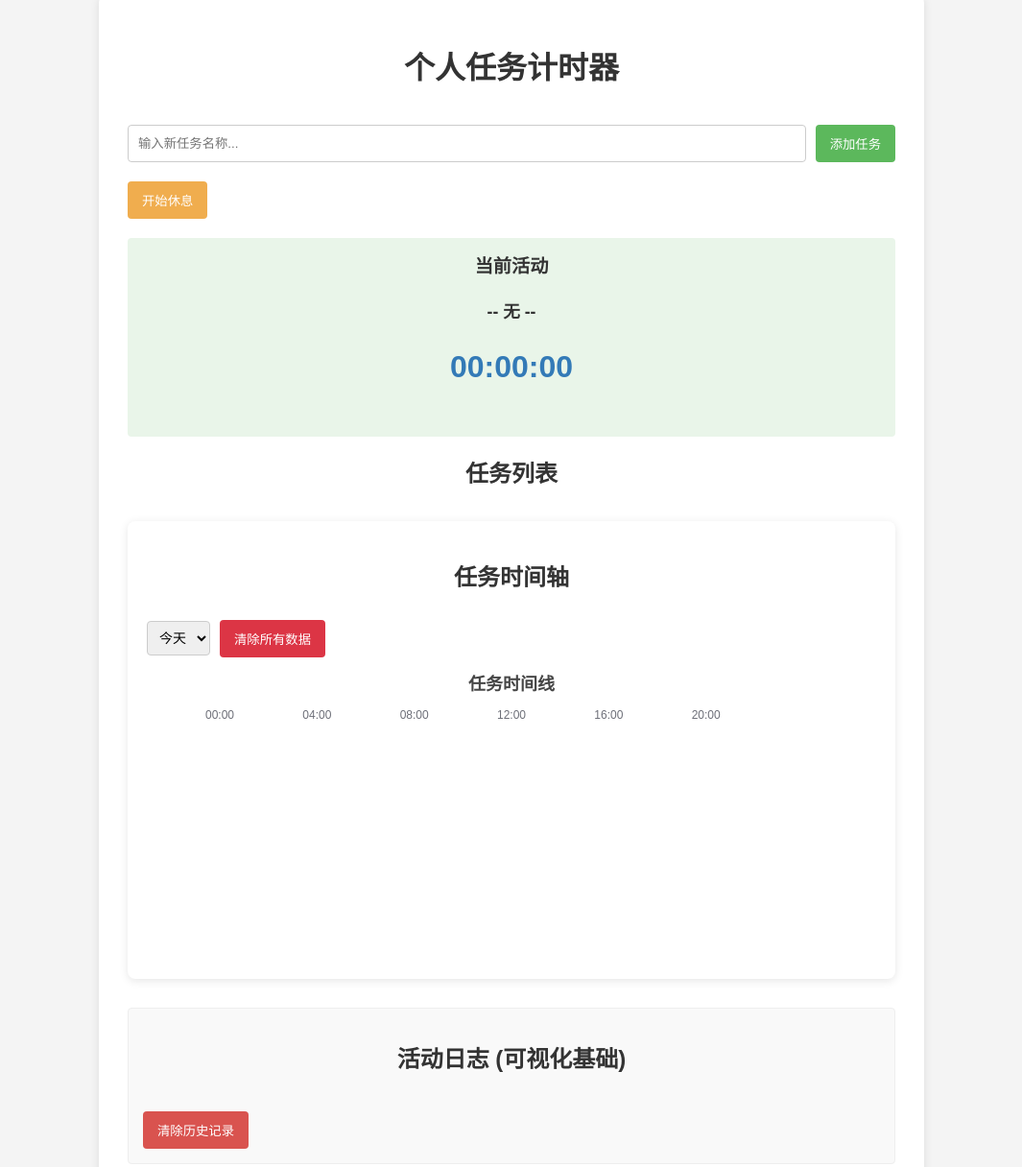
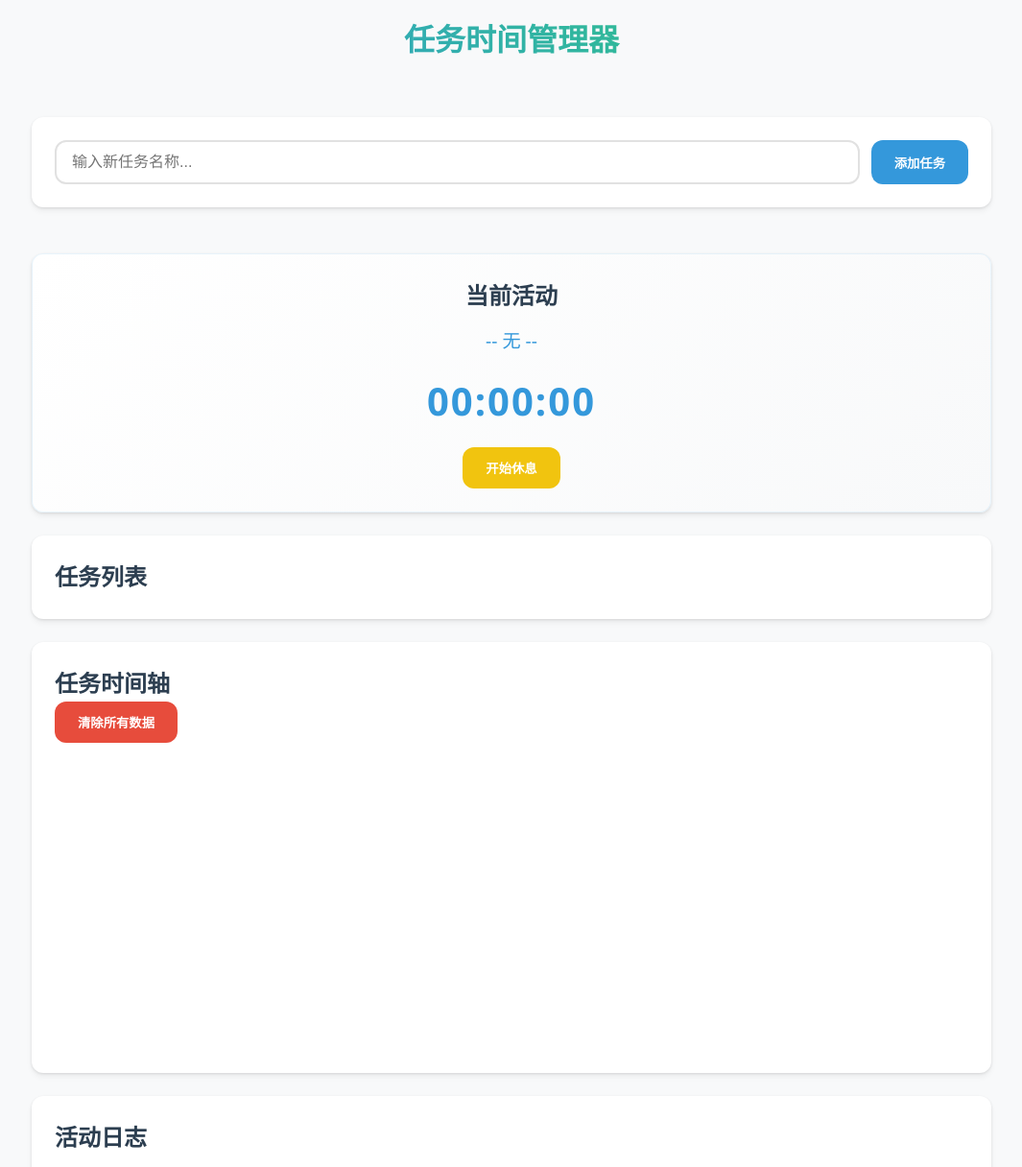
Before and after one commit to huuhghhgyg/MixFlowProductionTimer, a plain HTML site: page index.html in a window 1280 px wide. Shown: the part 25-1241 px from the top of the page at 96% size, without its empty margins (107-1172 px from the left). Drawn offline with nearby package versions, Linux system fonts and the light colour scheme.

Commit message:
更新任务时间管理器界面，优化样式，添加时间范围选择和清除数据按钮

```diff
--- a/index.html
+++ b/index.html
@@ -3,73 +3,59 @@
 <head>
     <meta charset="UTF-8">
     <meta name="viewport" content="width=device-width, initial-scale=1.0">
-    <title>个人任务计时器</title>
+    <title>任务时间管理器</title>
     <link rel="stylesheet" href="style.css">
     <script src="https://cdn.jsdelivr.net/npm/echarts@5.4.3/dist/echarts.min.js"></script>
 </head>
 <body>
     <div class="container">
-        <h1>个人任务计时器</h1>
+        <header>
+            <h1>任务时间管理器</h1>
+        </header>
 
-        <div class="add-task">
-            <input type="text" id="newTaskInput" placeholder="输入新任务名称...">
+        <section class="add-task card">
+            <input type="text" id="newTaskInput" placeholder="输入新任务名称..." aria-label="新任务名称">
             <button id="addTaskButton">添加任务</button>
-        </div>
+        </section>
 
-        <div class="controls">
-             <button id="startRestButton">开始休息</button>
-        </div>
-
-        <div class="current-activity">
+        <section class="current-activity card">
+            <div class="activity-content">
                 <h2>当前活动</h2>
                 <p id="currentTaskName">-- 无 --</p>
                 <p class="timer" id="currentTimer">00:00:00</p>
+                <button id="startRestButton">开始休息</button>
             </div>
+        </section>
 
-        <div class="task-list-section">
+        <section class="task-list-section card">
             <h2>任务列表</h2>
-            <ul id="taskList">
-                </ul>
-        </div>
+            <ul id="taskList" role="list"></ul>
+        </section>
 
-        <div class="gantt-section">
+        <section class="gantt-section card">
+            <header class="section-header">
                 <h2>任务时间轴</h2>
                 <div class="chart-controls">
-                <select id="timeRangeSelect">
-                    <option value="today">今天</option>
-                    <option value="week">本周</option>
-                    <option value="month">本月</option>
-                </select>
                     <button id="clearDataButton" class="danger-button">清除所有数据</button>
                 </div>
-            <div class="chart-container" id="ganttChart"></div>
-        </div>
+            </header>
+            <div id="ganttChart"></div>
+        </section>
 
-        <div class="history-section">
-            <h2>活动日志 (可视化基础)</h2>
-            <div id="historyLog">
-                </div>
+        <section class="history-section card">
+            <header class="section-header">
+                <h2>活动日志</h2>
+            </header>
+            <div id="historyLog" role="log"></div>
             <button id="clearHistoryButton">清除历史记录</button>
-        </div>
+        </section>
 
-        <div class="metrics-section">
+        <section class="metrics-section card">
             <h2>任务统计</h2>
-            <div id="taskMetrics">
-                </div>
-        </div>
-
+            <div id="taskMetrics"></div>
+        </section>
     </div>
 
     <script src="script.js"></script>
 </body>
 </html>
-
-<!-- 来源： -->
-<!-- 1. https://help.aliyun.com/zh/oss/use-cases/add-signatures-on-the-client-by-using-javascript-and-upload-data-to-oss -->
-<!-- 2. https://github.com/gaurav20161/maven-web-app -->
-<!-- 3. https://github.com/ShHaWkK/Temps_Donne -->
-<!-- 4. https://www.scribd.com/document/799517331/Kca-021-Wt-Ut-23-24-Sol-Fin -->
-<!-- 5. https://github.com/robin0R/todo-list -->
-<!-- 6. https://github.com/DelNyal/NCC_WEB -->
-<!-- 7. https://github.com/DustinDiazLopez/stopwatch-react-ui -->
-<!-- 8. https://github.com/Ali-Herrera/todo-auth -->
--- a/script.js
+++ b/script.js
@@ -11,7 +11,6 @@ document.addEventListener('DOMContentLoaded', () => {
     const clearHistoryButton = document.getElementById('clearHistoryButton');
     const ganttChartCanvas = document.getElementById('ganttChart');
     const clearDataButton = document.getElementById('clearDataButton');
-    const timeRangeSelect = document.getElementById('timeRangeSelect');
     let ganttChart = null;
 
     // --- State Variables ---
@@ -40,7 +39,6 @@ document.addEventListener('DOMContentLoaded', () => {
     });
     startRestButton.addEventListener('click', startRest);
     clearHistoryButton.addEventListener('click', clearHistory);
-    timeRangeSelect.addEventListener('change', updateGanttChart);
     clearDataButton.addEventListener('click', clearAllData);
     window.addEventListener('resize', () => {
         if (ganttChart) {
@@ -435,23 +433,28 @@ document.addEventListener('DOMContentLoaded', () => {
             return;
         }
 
-        const timeRange = getTimeRange();
-        const { startTime, endTime } = timeRange;
+        const sortedHistory = [...history].sort((a, b) => a.timestamp - b.timestamp);
 
-        const filteredHistory = [...history].filter(entry => {
-            const entryTime = new Date(entry.timestamp);
-            return entryTime >= startTime && entryTime <= endTime;
-        }).sort((a, b) => a.timestamp - b.timestamp);
+        // 如果没有历史记录，显示最近1小时的范围
+        if (sortedHistory.length === 0) {
+            const endTime = new Date();
+            const startTime = new Date(endTime.getTime() - 60 * 60 * 1000);
+            return;
+        }
+
+        // 获取数据中最早和最晚的时间
+        const startTime = new Date(sortedHistory[0].timestamp);
+        const endTime = activeEntry ? new Date() : new Date(sortedHistory[sortedHistory.length - 1].timestamp);
 
         const tasks = new Set();
-        filteredHistory.forEach(entry => tasks.add(entry.taskName));
+        sortedHistory.forEach(entry => tasks.add(entry.taskName));
         const taskList = Array.from(tasks);
 
         const series = [];
         let currentStart = null;
         let currentTask = null;
 
-        filteredHistory.forEach(entry => {
+        sortedHistory.forEach(entry => {
             if (entry.type === 'start' || entry.type === 'start_rest') {
                 currentStart = entry.timestamp;
                 currentTask = entry;
@@ -465,11 +468,9 @@ document.addEventListener('DOMContentLoaded', () => {
                         new Date(entry.timestamp),
                         entry.taskId === REST_ID ? '休息' : entry.taskName
                     ],
-                    itemStyle: {
-                        normal: {
-                            color: entry.taskId === REST_ID ? '#f0ad4e' : '#5cb85c'
-                        }
-                    }
+                    itemStyle: entry.taskId === REST_ID ? {
+                        color: '#ff9800'
+                    } : undefined
                 });
                 currentStart = null;
             }
@@ -487,19 +488,13 @@ document.addEventListener('DOMContentLoaded', () => {
                     now,
                     activeEntry.taskId === REST_ID ? '休息' : activeEntry.taskName
                 ],
-                itemStyle: {
-                    normal: {
-                        color: activeEntry.taskId === REST_ID ? '#f0ad4e' : '#5cb85c'
-                    }
-                }
+                itemStyle: activeEntry.taskId === REST_ID ? {
+                    color: '#ff9800'
+                } : undefined
             });
         }
 
         const option = {
-            title: {
-                text: '任务时间线',
-                left: 'center'
-            },
             tooltip: {
                 formatter: function (params) {
                     const startTime = new Date(params.value[1]).toLocaleTimeString();
@@ -511,59 +506,29 @@ document.addEventListener('DOMContentLoaded', () => {
                             持续：${duration}分钟`;
                 }
             },
-            dataZoom: [{
-                type: 'slider',
-                filterMode: 'weakFilter',
-                showDataShadow: false,
-                top: 400,
-                height: 10,
-                borderColor: 'transparent',
-                backgroundColor: '#e2e2e2',
-                handleIcon: 'M10.7,11.9H9.3c-4.9,0.3-8.8,4.4-8.8,9.4c0,5,3.9,9.1,8.8,9.4h1.3c4.9-0.3,8.8-4.4,8.8-9.4C19.5,16.3,15.6,12.2,10.7,11.9z M13.3,24.4H6.7v-1.2h6.6z M13.3,22H6.7v-1.2h6.6z M13.3,19.6H6.7v-1.2h6.6z', // jshint ignore:line
-                handleSize: 20,
-                handleStyle: {
-                    color: '#fff',
-                    shadowBlur: 3,
-                    shadowColor: 'rgba(0, 0, 0, 0.6)',
-                    shadowOffsetX: 2,
-                    shadowOffsetY: 2
+            dataZoom: [
+                {
+                    type: 'slider',
+                    xAxisIndex: 0,
+                    startValue: startTime,
+                    endValue: endTime
+                },
+                {
+                    type: 'inside',
+                    xAxisIndex: 0
                 }
-            }, {
-                type: 'inside',
-                filterMode: 'weakFilter'
-            }],
+            ],
             grid: {
                 height: 200
             },
             xAxis: {
                 type: 'time',
                 position: 'top',
-                splitLine: {
-                    lineStyle: {
-                        color: ['#E9E9E9']
-                    }
-                },
-                axisLine: { show: false },
-                axisTick: { show: false },
-                axisLabel: {
-                    formatter: function (value) {
-                        const date = new Date(value);
-                        return date.getHours().toString().padStart(2, '0') + ':' +
-                               date.getMinutes().toString().padStart(2, '0');
-                    }
-                },
                 min: startTime,
                 max: endTime
             },
             yAxis: {
-                data: taskList,
-                axisTick: { show: false },
-                axisLine: { show: false },
-                splitLine: {
-                    lineStyle: {
-                        color: ['#E9E9E9']
-                    }
-                }
+                data: taskList
             },
             series: [{
                 type: 'custom',
@@ -576,7 +541,7 @@ document.addEventListener('DOMContentLoaded', () => {
                     const rectShape = {
                         x: start[0],
                         y: start[1] - height / 2,
-                        width: end[0] - start[0],
+                        width: Math.max(end[0] - start[0], 1),
                         height: height
                     };
 
@@ -595,33 +560,6 @@ document.addEventListener('DOMContentLoaded', () => {
         };
 
         ganttChart.setOption(option);
-    }
-
-    // 获取时间范围
-    function getTimeRange() {
-        const now = new Date();
-        const today = new Date(now.getFullYear(), now.getMonth(), now.getDate());
-        let startTime, endTime;
-
-        switch (timeRangeSelect.value) {
-            case 'week':
-                startTime = new Date(today);
-                startTime.setDate(today.getDate() - today.getDay());
-                endTime = new Date(startTime);
-                endTime.setDate(startTime.getDate() + 7);
-                break;
-            case 'month':
-                startTime = new Date(today.getFullYear(), today.getMonth(), 1);
-                endTime = new Date(today.getFullYear(), today.getMonth() + 1, 0);
-                break;
-            default: // today
-                startTime = today;
-                endTime = new Date(today);
-                endTime.setDate(today.getDate() + 1);
-                break;
-        }
-
-        return { startTime, endTime };
     }
 
     // 清除所有数据
--- a/style.css
+++ b/style.css
@@ -1,199 +1,253 @@
+:root {
+    --primary-color: #3498db;
+    --success-color: #2ecc71;
+    --warning-color: #f1c40f;
+    --danger-color: #e74c3c;
+    --background-color: #f8f9fa;
+    --card-background: #ffffff;
+    --text-color: #2c3e50;
+    --border-radius: 12px;
+    --box-shadow: 0 4px 6px rgba(0, 0, 0, 0.05), 0 1px 3px rgba(0, 0, 0, 0.1);
+    --transition: all 0.3s ease;
+}
+
 body {
-    font-family: sans-serif;
+    font-family: 'Segoe UI', system-ui, -apple-system, sans-serif;
     line-height: 1.6;
     margin: 0;
     padding: 20px;
-    background-color: #f4f4f4;
-    color: #333;
+    background-color: var(--background-color);
+    color: var(--text-color);
 }
 
 .container {
-    max-width: 800px;
+    max-width: 1000px;
     margin: auto;
-    background: #fff;
-    padding: 30px;
-    border-radius: 8px;
-    box-shadow: 0 2px 10px rgba(0, 0, 0, 0.1);
+    display: grid;
+    gap: 24px;
+    padding: 20px;
 }
 
-h1, h2 {
-    text-align: center;
-    color: #333;
-    margin-bottom: 1em;
+h1, h2, h3 {
+    font-weight: 600;
+    color: var(--text-color);
+    margin: 0;
 }
 
-.add-task, .controls {
-    display: flex;
-    gap: 10px;
-    margin-bottom: 20px;
+h1 {
+    font-size: 2rem;
+    text-align: center;
+    margin-bottom: 2rem;
+    background: linear-gradient(45deg, var(--primary-color), var(--success-color));
+    -webkit-background-clip: text;
+    background-clip: text;
+    color: transparent;
 }
 
-.add-task input[type="text"] {
+.card {
+    background: var(--card-background);
+    border-radius: var(--border-radius);
+    padding: 24px;
+    box-shadow: var(--box-shadow);
+    transition: var(--transition);
+}
+
+.add-task {
+    display: flex;
+    gap: 12px;
+    margin-bottom: 24px;
+}
+
+input[type="text"] {
     flex-grow: 1;
-    padding: 10px;
-    border: 1px solid #ccc;
-    border-radius: 4px;
+    padding: 12px 16px;
+    border: 2px solid #e1e1e1;
+    border-radius: var(--border-radius);
+    font-size: 1rem;
+    transition: var(--transition);
+}
+
+input[type="text"]:focus {
+    outline: none;
+    border-color: var(--primary-color);
+    box-shadow: 0 0 0 3px rgba(52, 152, 219, 0.1);
 }
 
 button {
-    padding: 10px 15px;
-    background-color: #5cb85c;
+    padding: 12px 24px;
+    border: none;
+    border-radius: var(--border-radius);
+    font-weight: 600;
+    cursor: pointer;
+    transition: var(--transition);
     color: white;
-    border: none;
-    border-radius: 4px;
-    cursor: pointer;
-    transition: background-color 0.3s ease;
+    background: var(--primary-color);
 }
 
 button:hover {
-    background-color: #4cae4c;
+    transform: translateY(-1px);
+    box-shadow: 0 4px 8px rgba(0, 0, 0, 0.1);
 }
 
 #startRestButton {
-    background-color: #f0ad4e;
-}
-#startRestButton:hover {
-    background-color: #ec971f;
-}
-#clearHistoryButton {
-    background-color: #d9534f;
-    margin-top: 10px;
-}
-#clearHistoryButton:hover {
-    background-color: #c9302c;
+    background: var(--warning-color);
 }
 
+.danger-button, #clearHistoryButton {
+    background: var(--danger-color);
+}
 
 .current-activity {
-    background-color: #e9f5e9;
-    padding: 15px;
-    border-radius: 4px;
-    margin-bottom: 20px;
+    background: linear-gradient(135deg, var(--card-background) 0%, #f8f9fa 100%);
+    padding: 24px;
+    border-radius: var(--border-radius);
     text-align: center;
-}
-
-.current-activity h2 {
-    margin-top: 0;
-    margin-bottom: 0.5em;
-    font-size: 1.2em;
+    border: 1px solid rgba(52, 152, 219, 0.1);
 }
 
 #currentTaskName {
-    font-weight: bold;
-    font-size: 1.1em;
+    font-size: 1.2rem;
+    font-weight: 500;
+    margin: 12px 0;
+    color: var(--primary-color);
 }
 
 .timer {
-    font-size: 2em;
-    font-weight: bold;
-    color: #337ab7;
-    margin-top: 5px;
+    font-size: 2.5rem;
+    font-weight: 700;
+    color: var(--primary-color);
+    font-variant-numeric: tabular-nums;
+    letter-spacing: 2px;
+    margin: 16px 0;
 }
 
 .task-list-section ul {
     list-style: none;
     padding: 0;
+    margin: 0;
 }
 
 .task-list-section li {
-    background: #f9f9f9;
-    padding: 12px 15px;
-    margin-bottom: 8px;
-    border: 1px solid #eee;
-    border-radius: 4px;
-    cursor: pointer;
-    transition: background-color 0.2s ease, border-left 0.2s ease;
+    background: var(--card-background);
+    padding: 16px 20px;
+    margin-bottom: 12px;
+    border-radius: var(--border-radius);
+    border: 1px solid rgba(0, 0, 0, 0.05);
     display: flex;
     justify-content: space-between;
     align-items: center;
+    cursor: pointer;
+    transition: var(--transition);
 }
 
 .task-list-section li:hover {
-    background-color: #efefef;
+    transform: translateX(4px);
+    border-color: var(--primary-color);
 }
 
 .task-list-section li.active {
-    background-color: #dff0d8; /* Light green background */
-    border-left: 5px solid #5cb85c; /* Green border */
-    font-weight: bold;
+    background: linear-gradient(45deg, var(--success-color), #27ae60);
+    color: white;
+    font-weight: 500;
 }
 
 .task-list-section li button {
-    background-color: #d9534f;
-    color: white;
-    border: none;
-    padding: 5px 10px;
-    border-radius: 3px;
-    cursor: pointer;
-    font-size: 0.8em;
-}
-.task-list-section li button:hover {
-     background-color: #c9302c;
+    padding: 8px 16px;
+    background: var(--danger-color);
+    opacity: 0;
+    transition: var(--transition);
 }
 
-.history-section, .metrics-section {
-    margin-top: 30px;
-    background: #f9f9f9;
-    padding: 15px;
-    border-radius: 4px;
-    border: 1px solid #eee;
-}
-
-#historyLog p {
-    margin: 5px 0;
-    padding: 3px 0;
-    border-bottom: 1px dashed #eee;
-    font-size: 0.9em;
-}
-#historyLog p:last-child {
-    border-bottom: none;
-}
-
-#taskMetrics div {
-    margin-bottom: 5px;
+.task-list-section li:hover button {
+    opacity: 1;
 }
 
 .gantt-section {
-    margin: 30px 0;
-    background: #fff;
-    padding: 20px;
-    border-radius: 8px;
-    box-shadow: 0 2px 10px rgba(0, 0, 0, 0.1);
-}
-
-.chart-container {
-    position: relative;
-    height: 200px;
-    width: 100%;
-    margin-top: 20px;
+    padding: 24px;
+    background: var(--card-background);
+    border-radius: var(--border-radius);
+    box-shadow: var(--box-shadow);
 }
 
 .chart-controls {
     display: flex;
-    gap: 10px;
-    margin-bottom: 15px;
-    align-items: center;
+    gap: 12px;
+    margin-bottom: 20px;
 }
 
 .chart-controls select {
-    padding: 8px;
-    border: 1px solid #ccc;
-    border-radius: 4px;
-    font-size: 14px;
+    padding: 8px 16px;
+    border: 2px solid #e1e1e1;
+    border-radius: var(--border-radius);
+    font-size: 0.9rem;
+    background: var(--card-background);
+    cursor: pointer;
+    transition: var(--transition);
 }
 
-.danger-button {
-    background-color: #dc3545;
-}
-
-.danger-button:hover {
-    background-color: #c82333;
+.chart-controls select:focus {
+    outline: none;
+    border-color: var(--primary-color);
 }
 
 #ganttChart {
     width: 100%;
     height: 300px;
-    margin-top: 10px;
+    border-radius: var(--border-radius);
+    overflow: hidden;
+}
+
+.history-section, .metrics-section {
+    background: var(--card-background);
+    border-radius: var(--border-radius);
+    padding: 24px;
+    box-shadow: var(--box-shadow);
+}
+
+#historyLog {
+    max-height: 300px;
+    overflow-y: auto;
+    padding-right: 16px;
+    margin: 16px 0;
+}
+
+#historyLog p {
+    padding: 8px 0;
+    border-bottom: 1px dashed rgba(0, 0, 0, 0.1);
+    margin: 0;
+    font-size: 0.9rem;
+}
+
+#taskMetrics {
+    display: grid;
+    gap: 12px;
+    margin-top: 16px;
+}
+
+#taskMetrics div {
+    padding: 12px;
+    background: rgba(52, 152, 219, 0.05);
+    border-radius: var(--border-radius);
+    font-size: 0.9rem;
+}
+
+/* 自定义滚动条 */
+::-webkit-scrollbar {
+    width: 8px;
+}
+
+::-webkit-scrollbar-track {
+    background: rgba(0, 0, 0, 0.05);
+    border-radius: 4px;
+}
+
+::-webkit-scrollbar-thumb {
+    background: rgba(0, 0, 0, 0.2);
+    border-radius: 4px;
+}
+
+::-webkit-scrollbar-thumb:hover {
+    background: rgba(0, 0, 0, 0.3);
 }
 
 /* 来源： */
```
Lines whose indentation alone changed are shown as unchanged.
